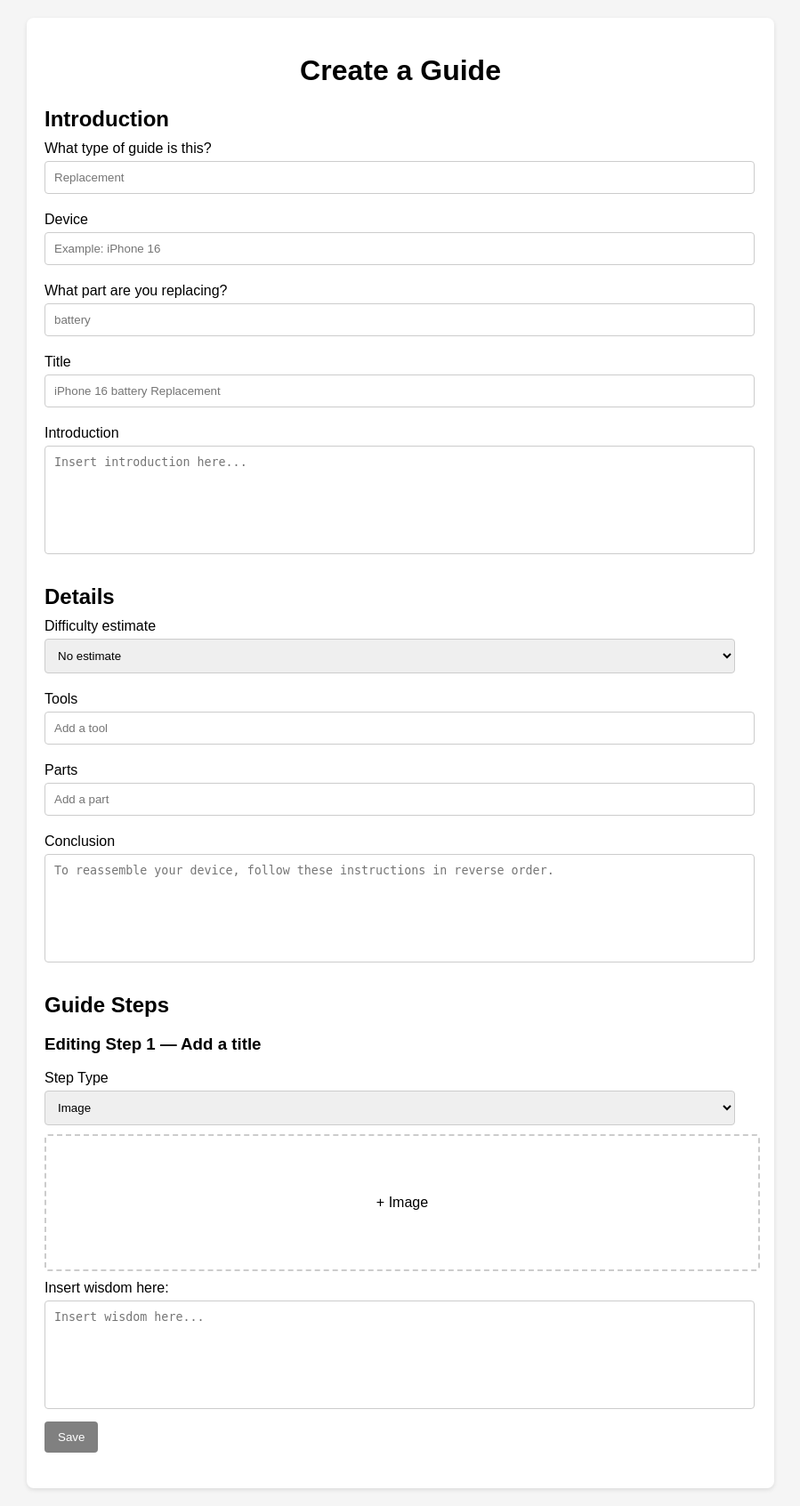
After one commit to jlflaminia/iphonediy, a PHP site: page /guide.php in a window 1280 px wide. The commit adds this page. Shown: the whole page at 89% size, without its empty margins (190-1089 px from the left). Run offline with PHP 8.4, Linux system fonts and the light colour scheme.

Commit message:
guide-upd

```diff
--- /dev/null
+++ b/guide.php
@@ -0,0 +1,146 @@
+<!DOCTYPE html>
+<html lang="en">
+<head>
+    <meta charset="UTF-8">
+    <meta name="viewport" content="width=device-width, initial-scale=1.0">
+    <title>Create a Guide</title>
+    <link rel="stylesheet" href="styles.css">
+    <link rel="stylesheet" href="mediaqueries.css">
+    <link rel="shortcut icon" href="assets/ip-logo.png" type="image/x-icon">
+     <style>
+        body {
+    font-family: Arial, sans-serif;
+    background-color: #f5f5f5;
+    margin: 0;
+    padding: 20px;
+}
+
+.container {
+    max-width: 800px;
+    margin: auto;
+    background-color: white;
+    border-radius: 8px;
+    box-shadow: 0 2px 5px rgba(0, 0, 0, 0.1);
+    padding: 20px;
+}
+
+h1 {
+    text-align: center;
+}
+
+.section {
+    margin-bottom: 20px;
+}
+
+h2 {
+    margin-bottom: 10px;
+}
+
+label {
+    display: block;
+    margin: 10px 0 5px;
+}
+
+input[type="text"],
+textarea,
+input[type="range"],
+select {
+    width: 97%;
+    padding: 10px;
+    margin-bottom: 10px;
+    border: 1px solid #ccc;
+    border-radius: 4px;
+}
+
+textarea {
+    height: 100px;
+    resize: none;
+}
+
+.step-image-placeholder {
+    width: 100%;
+    height: 150px;
+    border: 2px dashed #ccc;
+    display: flex;
+    align-items: center;
+    justify-content: center;
+    margin-bottom: 10px;
+    border-radius: 4px;
+}
+
+.save-button {
+    background-color: grey;
+    color: white;
+    border: none;
+    border-radius: 4px;
+    padding: 10px 15px;
+    cursor: pointer;
+}
+
+.save-button:hover {
+    background-color: black;
+}
+     </style>
+</head>
+<body>
+    <div class="container">
+        <h1>Create a Guide</h1>
+
+        <section class="section">
+            <h2>Introduction</h2>
+            <label for="guide-type">What type of guide is this?</label>
+            <input type="text" id="guide-type" placeholder="Replacement">
+
+            <label for="device">Device</label>
+            <input type="text" id="device" placeholder="Example: iPhone 16">
+
+            <label for="part">What part are you replacing?</label>
+            <input type="text" id="part" placeholder="battery">
+
+            <label for="title">Title</label>
+            <input type="text" id="title" placeholder="iPhone 16 battery Replacement">
+
+            <label for="introduction">Introduction</label>
+            <textarea id="introduction" placeholder="Insert introduction here..."></textarea>
+        </section>
+
+        <section class="section">
+            <h2>Details</h2>
+            <label for="difficulty-estimate">Difficulty estimate</label>
+            <select id="difficulty-estimate">
+                <option>No estimate</option>
+                <option>Easy</option>
+                <option>Moderate</option>
+                <option>Difficult</option>
+            </select>
+
+            <label for="tools">Tools</label>
+            <input type="text" id="tools" placeholder="Add a tool">
+
+            <label for="parts">Parts</label>
+            <input type="text" id="parts" placeholder="Add a part">
+
+            <label for="conclusion">Conclusion</label>
+            <textarea id="conclusion" placeholder="To reassemble your device, follow these instructions in reverse order."></textarea>
+        </section>
+
+        <section class="section">
+            <h2>Guide Steps</h2>
+            <h3>Editing Step 1 — Add a title</h3>
+            <label for="step-type">Step Type</label>
+            <select id="step-type">
+                <option>Image</option>
+                <option>Media</option>
+            </select>
+
+            <div class="step-image-placeholder">
+                <p>+ Image</p>
+            </div>
+
+            <label for="wisdom">Insert wisdom here:</label>
+            <textarea id="wisdom" placeholder="Insert wisdom here..."></textarea>
+            <button class="save-button">Save</button>
+        </section>
+    </div>
+</body>
+</html>
--- a/ip11.php
+++ b/ip11.php
@@ -64,7 +64,7 @@ session_start();
             <p>Repair and disassembly information for the iPhone 11, released September 20th, 2024. It features a 6.1" OLED display, a 48 MP dual-camera system, and USB-C port.</p>
             <!-- <p class="rating">Repairability: <span>7 / 10</span></p> -->
             <div class="actions">
-                <button>Create a Guide</button>
+                <button onclick="location.href='guide.php'">Create a Guide</button>
             </div>
         </div>
     </div>
--- a/ip12.php
+++ b/ip12.php
@@ -64,7 +64,7 @@ session_start();
             <p>Repair and disassembly information for the iPhone 12, released September 20th, 2024. It features a 6.1" OLED display, a 48 MP dual-camera system, and USB-C port.</p>
             <!-- <p class="rating">Repairability: <span>7 / 10</span></p> -->
             <div class="actions">
-                <button>Create a Guide</button>
+                <button onclick="location.href='guide.php'">Create a Guide</button>
             </div>
         </div>
     </div>
--- a/ip13.php
+++ b/ip13.php
@@ -64,7 +64,7 @@ session_start();
             <p>Repair and disassembly information for the iPhone 13, released September 20th, 2024. It features a 6.1" OLED display, a 48 MP dual-camera system, and USB-C port.</p>
             <!-- <p class="rating">Repairability: <span>7 / 10</span></p> -->
             <div class="actions">
-                <button>Create a Guide</button>
+                <button onclick="location.href='guide.php'">Create a Guide</button>
             </div>
         </div>
     </div>
--- a/ip14.php
+++ b/ip14.php
@@ -64,7 +64,7 @@ session_start();
             <p>Repair and disassembly information for the iPhone 14, released September 20th, 2024. It features a 6.1" OLED display, a 48 MP dual-camera system, and USB-C port.</p>
             <!-- <p class="rating">Repairability: <span>7 / 10</span></p> -->
             <div class="actions">
-                <button>Create a Guide</button>
+                <button onclick="location.href='guide.php'">Create a Guide</button>
             </div>
         </div>
     </div>
--- a/ip15.php
+++ b/ip15.php
@@ -64,7 +64,7 @@ session_start();
             <p>Repair and disassembly information for the iPhone 15, released September 20th, 2024. It features a 6.1" OLED display, a 48 MP dual-camera system, and USB-C port.</p>
             <!-- <p class="rating">Repairability: <span>7 / 10</span></p> -->
             <div class="actions">
-                <button>Create a Guide</button>
+                <button onclick="location.href='guide.php'">Create a Guide</button>
             </div>
         </div>
     </div>
--- a/ip16.php
+++ b/ip16.php
@@ -62,9 +62,8 @@ session_start();
         <div class="product-info">
             <h1>iPhone 16 Repair</h1>
             <p>Repair and disassembly information for the iPhone 16, released September 20th, 2024. It features a 6.1" OLED display, a 48 MP dual-camera system, and USB-C port.</p>
-            <!-- <p class="rating">Repairability: <span>7 / 10</span></p> -->
             <div class="actions">
-                <button>Create a Guide</button>
+                <button onclick="location.href='guide.php'">Create a Guide</button>
             </div>
         </div>
     </div>
--- a/ipx.php
+++ b/ipx.php
@@ -60,7 +60,7 @@ session_start();
             <p>Repair and disassembly information for the iPhone X, released September 20th, 2024. It features a 6.1" OLED display, a 48 MP dual-camera system, and USB-C port.</p>
             <!-- <p class="rating">Repairability: <span>7 / 10</span></p> -->
             <div class="actions">
-                <button>Create a Guide</button>
+                <button onclick="location.href='guide.php'">Create a Guide</button>
             </div>
         </div>
     </div>
--- a/ipxs.php
+++ b/ipxs.php
@@ -60,7 +60,7 @@ session_start();
             <p>Repair and disassembly information for the iPhone XS, released September 20th, 2024. It features a 6.1" OLED display, a 48 MP dual-camera system, and USB-C port.</p>
             <!-- <p class="rating">Repairability: <span>7 / 10</span></p> -->
             <div class="actions">
-                <button>Create a Guide</button>
+                <button onclick="location.href='guide.php'">Create a Guide</button>
             </div>
         </div>
     </div>
```
Also changed, not shown: index.php (+4 -4 lines).
